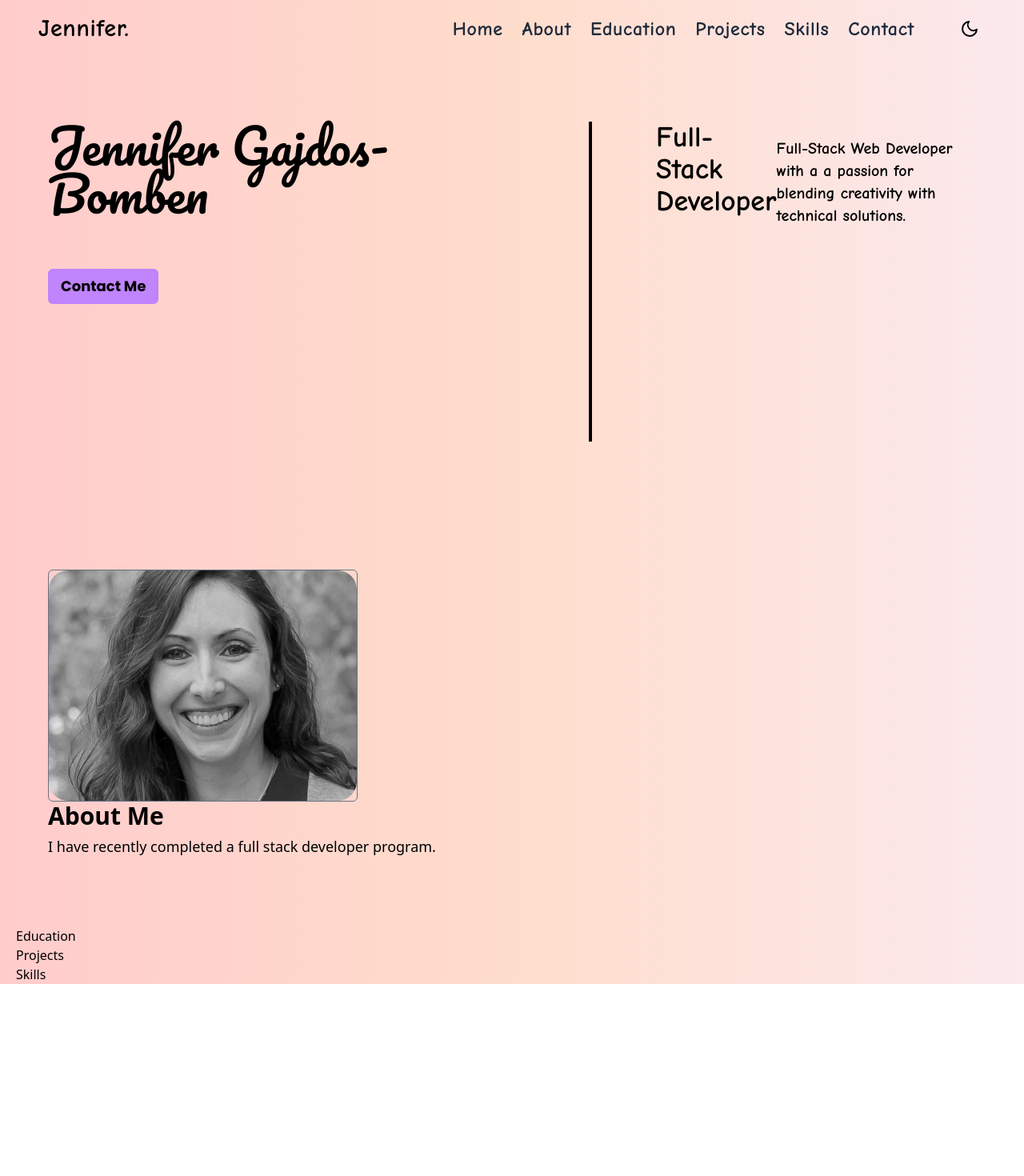
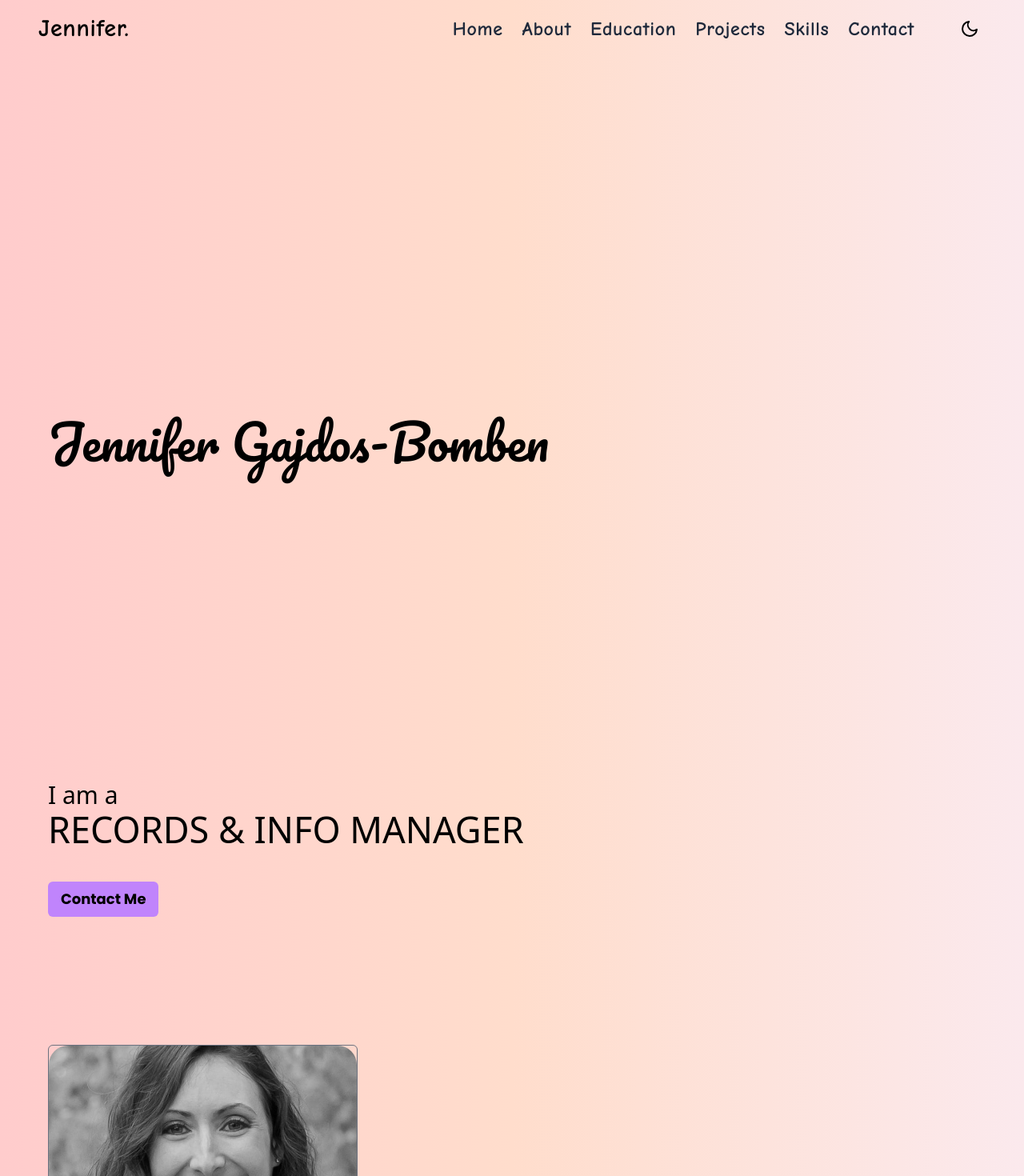
Before and after one commit to jgajdosbomben/portfolio, a React (Vite) app: page / in a window 1280 px wide. Shown: the top 1470 px of the page at 80% size. Before the commit the page ends 1230 px from the top, so only its background shows below. Built offline with nearby package versions, Linux system fonts and the light colour scheme.

Commit message:
Added rotating text

```diff
--- a/src/components/Header.css
+++ b/src/components/Header.css
@@ -0,0 +1,57 @@
+* {
+  margin: 0;
+  padding: 0;
+}
+
+.outer-headings {
+  height: 100vh;
+  display: flex;
+  flex-direction: column;
+  justify-content: center;
+  align-items: center;
+}
+
+.inner-headings {
+  border: 0px solid #ddd;
+  height: 50px;
+  line-height: 50px;
+  font-size: 45px;
+  text-transform: uppercase;
+  overflow: hidden;
+}
+
+.inner-headings span {
+  position: relative;
+  /* color: white; */
+  animation: animation 15s ease infinite;
+}
+
+@keyframes animation {
+  0% {
+    top: 0;
+  }
+  13% {
+    top: -50px;
+  }
+  25% {
+    top: -100px;
+  }
+  38% {
+    top: -150px;
+  }
+  50% {
+    top: -200px;
+  }
+  63% {
+    top: -250px;
+  }
+  75% {
+    top: -300px;
+  }
+  88% {
+    top: -350px;
+  }
+  100% {
+    top: -400px;
+  }
+}
--- a/src/components/Header.jsx
+++ b/src/components/Header.jsx
@@ -1,31 +1,45 @@
 import React from "react";
+import "./Header.css";
 
 const Header = () => {
   return (
     <div className="w-full flex flex-col items-center justify-between lg:flex-row px-8 md:px-10 gap-10 2xl:gap-20 py-20">
       {/* <div className="flex flex-col mb-20 lg:mb-0"> */}
-      <div className="flex flex-row justify-between">
-        <div className="flex flex-col mb-20 lg:mb-0 pr-40">
-          <h1 className="text-6xl font-pacifico  text-black dark:text-[white]">Jennifer Gajdos-Bomben</h1>
+      <div className="flex flex-row justify-between items-start">
+        <div className="">
+          <h1 className="outer-headings text-6xl font-pacifico  text-black dark:text-white">Jennifer Gajdos-Bomben</h1>
           <br />
-          {/* <span className="text-4xl font-semi-bold text-black dark:text-[white]">Full-Stack Developer</span> */}
-
-
+          <h1 className="text-3xl">
+            I am a <br />
+            <div className="inner-headings dark:text-white">
+              <span className="text-black dark:text-white">
+                Full Stack Developer <br />
+                Front End Developer <br />
+                Back End Developer <br />
+                Records & Info Manager <br />
+                Dancer <br />
+                Mother <br />
+                Singer <br />
+                Pianist <br />
+                Full Stack Developer <br />
+              </span>
+            </div>
+          </h1>
 
           <div className="mt-10 flex-gap-10">
-            <button className="bg-purple-400 text-lg font-poppins text-black font-semibold rounded-md py-2 px-4">Contact Me</button>
+            <button className="bg-purple-400 text-lg font-poppins text-black font-semibold rounded-md py-2 px-4">
+              Contact Me
+            </button>
           </div>
         </div>
-        <div className='w-full flex-1 flex items-center justify-between border-s-4 border-black'>
-          <div className="w-[300px] h-[400px] md:w-[400px] md:h-[400px]2xl:w-[500px] 2xl:h-[500px] md:mt-20 lg:mt-0 flex flex-row items-start justify-center ml-20 p-4'">
-          <h1 className="text-4xl font-semi-bold font-comicneue text-black dark:text-[white]">Full-Stack Developer</h1>
-              <p className="flex items-center justify-top font-comicneue text-xl text-black dark:text-[white] mt-5 2xl:mt-10">
-            {" "}
-            Full-Stack Web Developer with a a passion for blending creativity with technical solutions.
-          </p> {/* <img
-              src="/src/assets/jenny.jpeg" alt="personal-image"
-              className="object-contain w-100% -top-5 md:-top-10 flex-shrink-1 grayscale  rounded-3xl"></img> */}
-                   </div>
+        <div className="w-full flex-1 flex items-center justify-between">
+          <div className="w-[300px] h-[400px] md:w-[400px] md:h-[400px]2xl:w-[500px] 2xl:h-[500px] md:mt-20 lg:mt-0 flex flex-col items-start justify-center ml-0 p-4'">
+            {/* <h1 className="text-4xl font-semi-bold font-comicneue text-black dark:text-[white]">Full-Stack Developer</h1>
+            <p className="flex items-center justify-top font-comicneue text-xl text-black dark:text-[white] mt-5 2xl:mt-10">
+              {" "}
+              Full-Stack Developer with a passion for blending creativity with technical solutions.
+            </p>{" "} */}
+          </div>
         </div>
       </div>
     </div>
@@ -33,3 +47,9 @@ const Header = () => {
 };
 
 export default Header;
+
+{
+  /* <img
+              src="/src/assets/jenny.jpeg" alt="personal-image"
+              className="object-contain w-100% -top-5 md:-top-10 flex-shrink-1 grayscale  rounded-3xl"></img> */
+}
```
